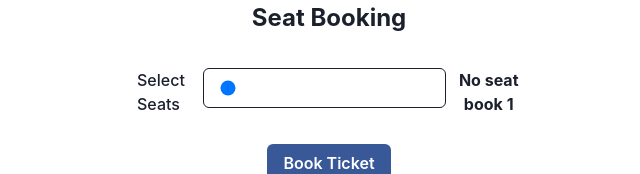
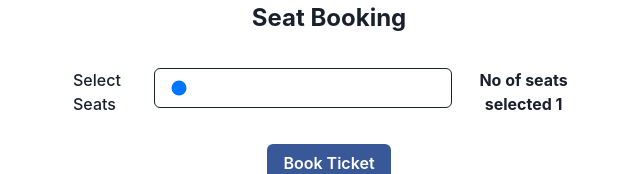
Before and after one commit to Vishaltandale987/unstop-assignment, a React (Create React App) app: page / in a window 1280 px wide. Shown: the top 174 px of the page, without its empty margins (311-951 px from the left). Built offline with nearby package versions, Linux system fonts and the light colour scheme; no server answers.

Commit message:
reset added

```diff
--- a/src/App.js
+++ b/src/App.js
@@ -187,7 +187,7 @@ const handlereset = async () => {
           style={{
             display: "flex",
             margin: "auto",
-            width: "30%",
+            width: "40%",
           }}
         >
           <FormLabel>Select Seats</FormLabel>
@@ -202,7 +202,7 @@ const handlereset = async () => {
             border="1px"
             borderColor="gray.800"
           />
-          <p className="seatstext">No seat book {seatcounts}</p>
+          <p className="seatstext">No of seats selected {seatcounts}</p>
         </div>
 
         <Button
```
